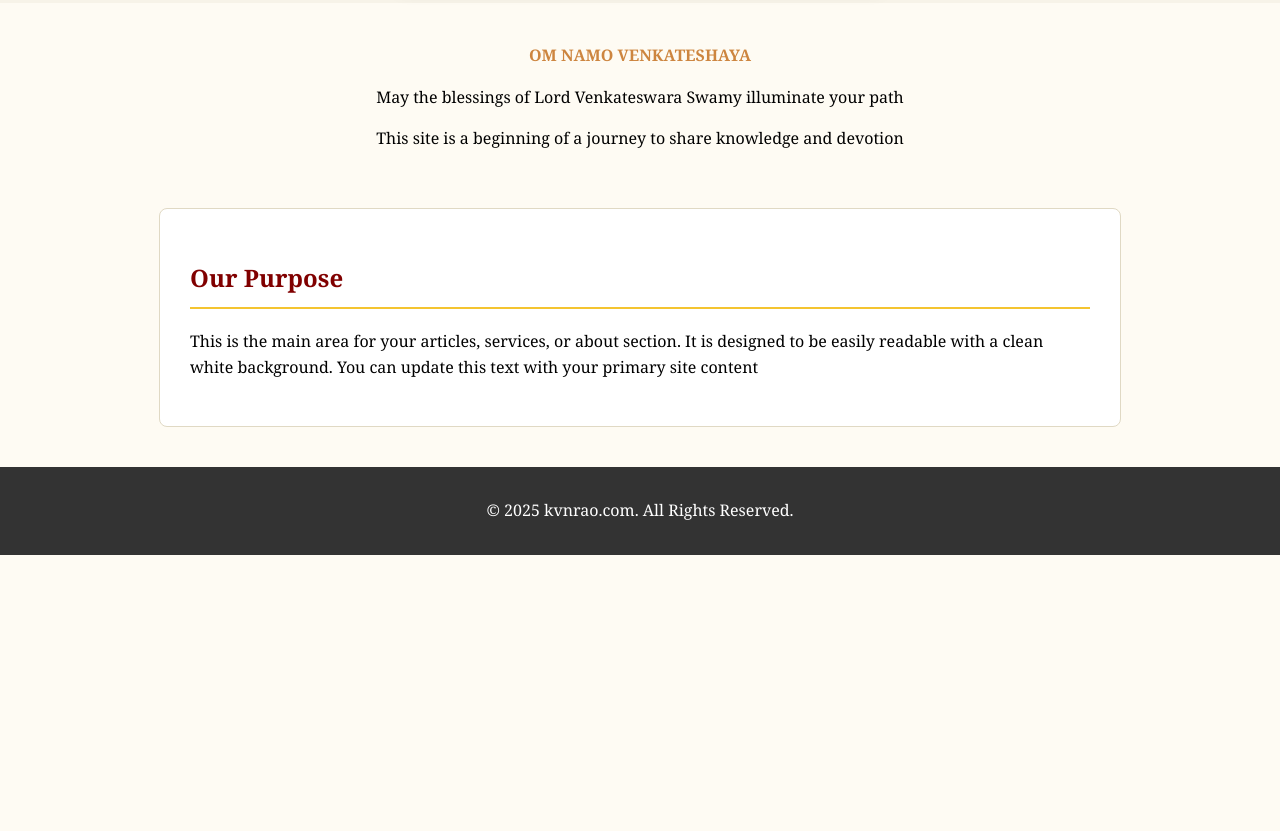
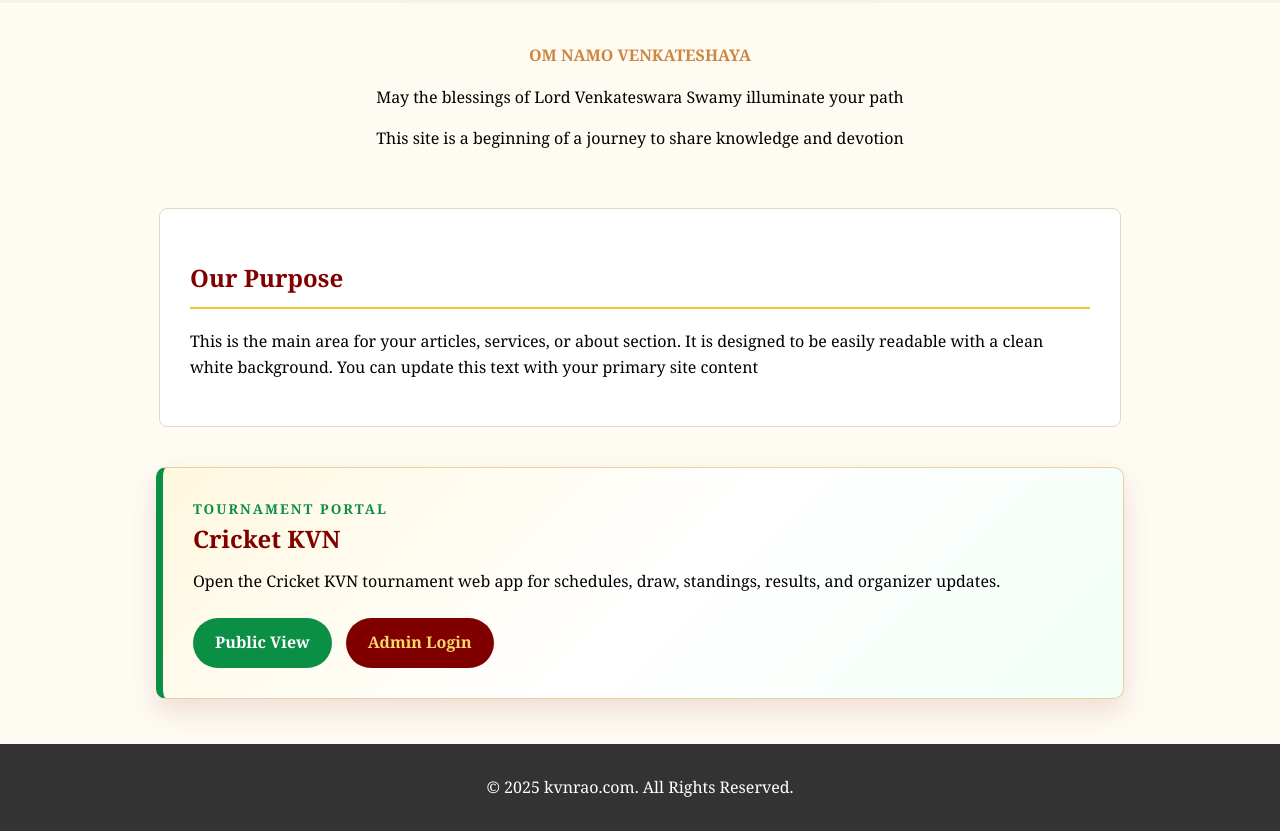
Before and after one commit to narasimharaokvn-dev/kvnrao_home_page, a website: page index.html in a window 1280 px wide. Shown: the part 715-1546 px from the top of the page. Before the commit the page ends 1270 px from the top, so only its background shows below. Drawn offline with Linux system fonts and the light colour scheme.

Commit message:
Add Cricket KVN portal links

```diff
--- a/index.html
+++ b/index.html
@@ -29,6 +29,19 @@
         <h2>Our Purpose</h2>
         <p>This is the main area for your articles, services, or about section. It is designed to be easily readable with a clean white background. You can update this text with your primary site content</p>
     </section>
+
+    <section class="cricket-portal">
+        <div>
+            <p class="portal-kicker">Tournament Portal</p>
+            <h2>Cricket KVN</h2>
+            <p>Open the Cricket KVN tournament web app for schedules, draw, standings, results, and organizer updates.</p>
+        </div>
+
+        <div class="portal-actions" aria-label="Cricket KVN links">
+            <a class="portal-button public-link" href="https://cricket-kvn.kvnrao.com/public">Public View</a>
+            <a class="portal-button admin-link" href="https://cricket-kvn.kvnrao.com/admin">Admin Login</a>
+        </div>
+    </section>
 </main>
 
 <footer>
--- a/style.css
+++ b/style.css
@@ -75,7 +75,70 @@ header p {
     padding-bottom: 10px;
 }
 
-/* --- 6. Footer --- */
+/* --- 6. Cricket KVN Portal --- */
+.cricket-portal {
+    width: 80%;
+    max-width: 900px;
+    margin: 0 auto 45px;
+    padding: 30px;
+    background: linear-gradient(135deg, #fff8df 0%, #ffffff 52%, #f2fff7 100%);
+    border: 1px solid #e5d29a;
+    border-left: 7px solid #0a8f45;
+    border-radius: 10px;
+    box-shadow: 0 12px 28px rgba(128, 0, 0, 0.12);
+}
+
+.portal-kicker {
+    color: #0a8f45;
+    font-size: 0.85em;
+    font-weight: bold;
+    letter-spacing: 2px;
+    margin: 0 0 8px;
+    text-transform: uppercase;
+}
+
+.cricket-portal h2 {
+    color: #800000;
+    margin: 0 0 10px;
+}
+
+.cricket-portal p {
+    margin: 0;
+}
+
+.portal-actions {
+    display: flex;
+    flex-wrap: wrap;
+    gap: 14px;
+    margin-top: 24px;
+}
+
+.portal-button {
+    border-radius: 999px;
+    display: inline-block;
+    font-weight: bold;
+    padding: 12px 22px;
+    text-decoration: none;
+    transition: transform 0.2s ease, box-shadow 0.2s ease;
+}
+
+.portal-button:hover,
+.portal-button:focus {
+    box-shadow: 0 8px 18px rgba(0, 0, 0, 0.18);
+    transform: translateY(-2px);
+}
+
+.public-link {
+    background-color: #0a8f45;
+    color: #ffffff;
+}
+
+.admin-link {
+    background-color: #800000;
+    color: #ffd966;
+}
+
+/* --- 7. Footer --- */
 footer {
     background-color: #333333;
     color: #FFFFFF;
@@ -85,3 +148,21 @@ footer {
     bottom: 0;
     width: 100%;
 }
+
+@media (max-width: 640px) {
+    header h1 {
+        font-size: 1.8em;
+    }
+
+    .content-box,
+    .cricket-portal {
+        box-sizing: border-box;
+        width: calc(100% - 32px);
+        padding: 22px;
+    }
+
+    .portal-button {
+        text-align: center;
+        width: 100%;
+    }
+}
```
